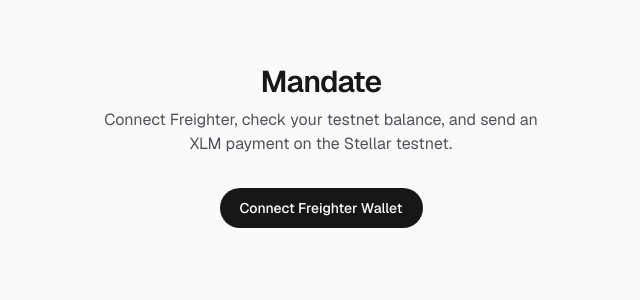
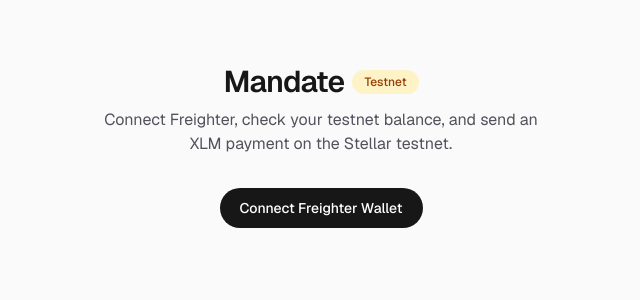
Before and after one commit to DeborahOlaboye/mandate, a Next.js app: page / in a window 1280 px wide. Shown: the top 300 px of the page, without its empty margins (319-959 px from the left). Built offline with nearby package versions, Linux system fonts and the light colour scheme; what @stellar/stellar-sdk would draw is missing.

Commit message:
Add testnet badge to header for clarity

```diff
--- a/app/page.tsx
+++ b/app/page.tsx
@@ -121,7 +121,12 @@
     <div className="flex flex-col flex-1 items-center bg-zinc-50 font-sans dark:bg-black">
       <main className="flex w-full max-w-3xl flex-1 flex-col items-center gap-8 px-6 py-16">
         <div className="flex flex-col items-center gap-2 text-center">
-          <h1 className="text-3xl font-semibold tracking-tight">Mandate</h1>
+          <div className="flex items-center gap-2">
+            <h1 className="text-3xl font-semibold tracking-tight">Mandate</h1>
+            <span className="rounded-full bg-amber-100 px-3 py-1 text-xs font-medium text-amber-800 dark:bg-amber-900 dark:text-amber-200">
+              Testnet
+            </span>
+          </div>
           <p className="max-w-md text-zinc-600 dark:text-zinc-400">
             Connect Freighter, check your testnet balance, and send an XLM
             payment on the Stellar testnet.
```
